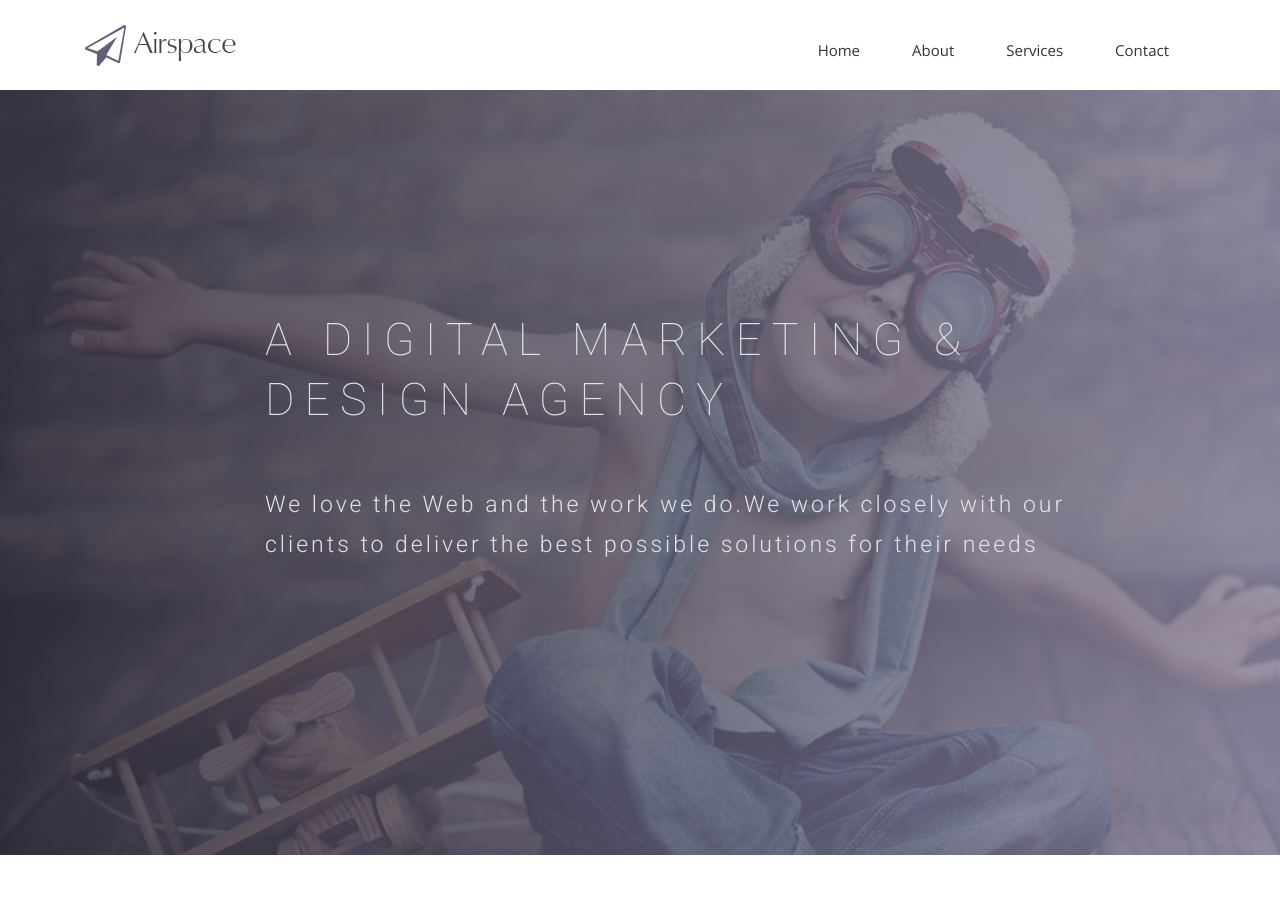
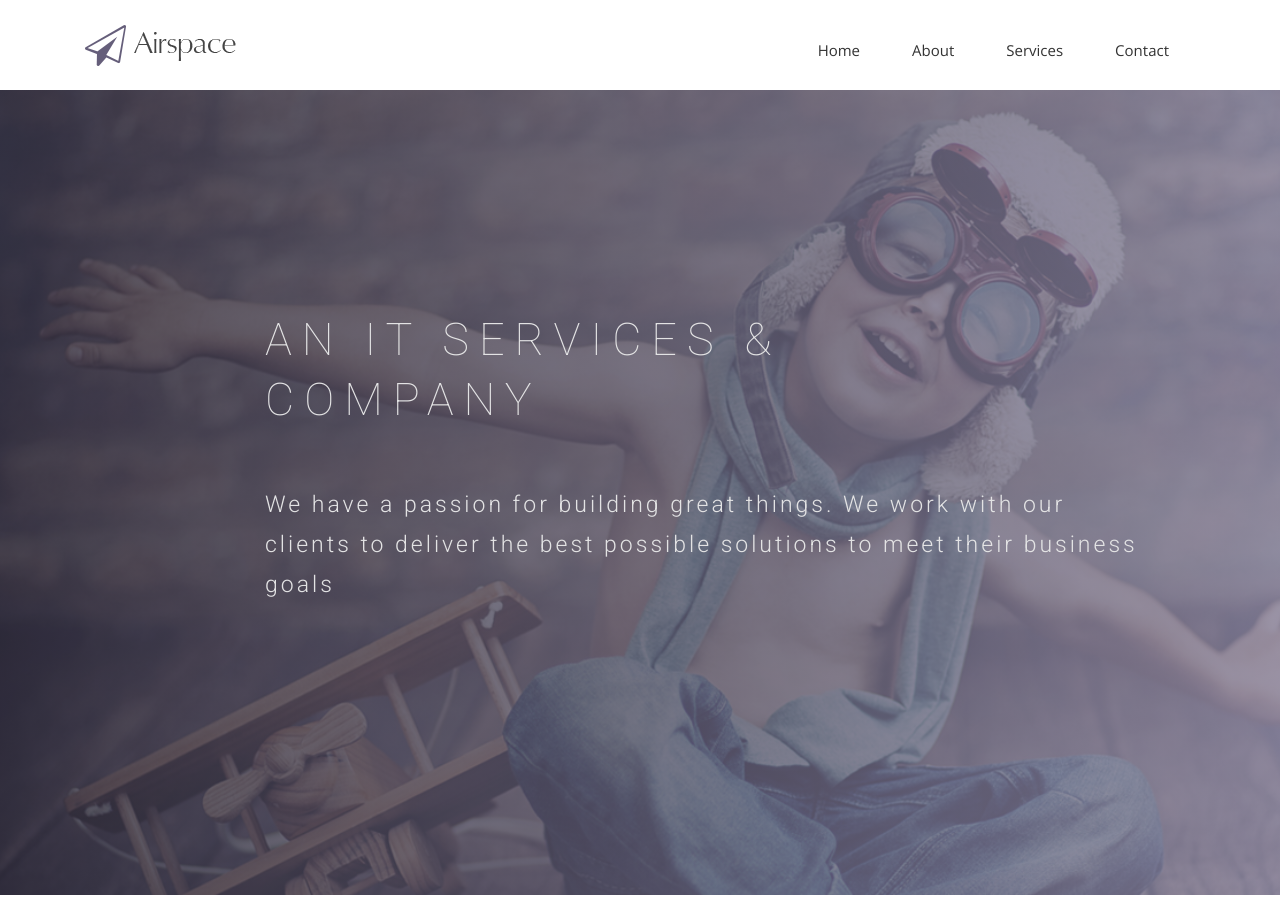
Before and after one commit to deftconsulting/deftconsulting.github.io, a Jekyll site: the page built from index.html, in a window 1280 px wide and 900 px high. Built offline with Jekyll 4.4.1, drawn with Linux system fonts in a browser that asks for light colours; nearby versions of some CDN libraries; some web fonts are replaced.

Commit message:
updated intro text

```diff
--- a/index.html
+++ b/index.html
@@ -10,8 +10,8 @@ permalink: /
     <div class="row">
       <div class="col-md-10 col-md-offset-2">
         <div class="block">
-          <h1 class="animated fadeInUp">A DIGITAL MARKETING &#38; <br> DESIGN AGENCY</h1>
-          <p class="animated fadeInUp">We love the Web and the work we do.We work closely with our </br> clients to deliver the best possible solutions for their needs</p>
+          <h1 class="animated fadeInUp">AN IT SERVICES &#38; <br> COMPANY</h1>
+          <p class="animated fadeInUp">We have a passion for building great things. We work with our </br> clients to deliver the best possible solutions to meet their business goals</p>
         </div>
       </div>
     </div>
```
